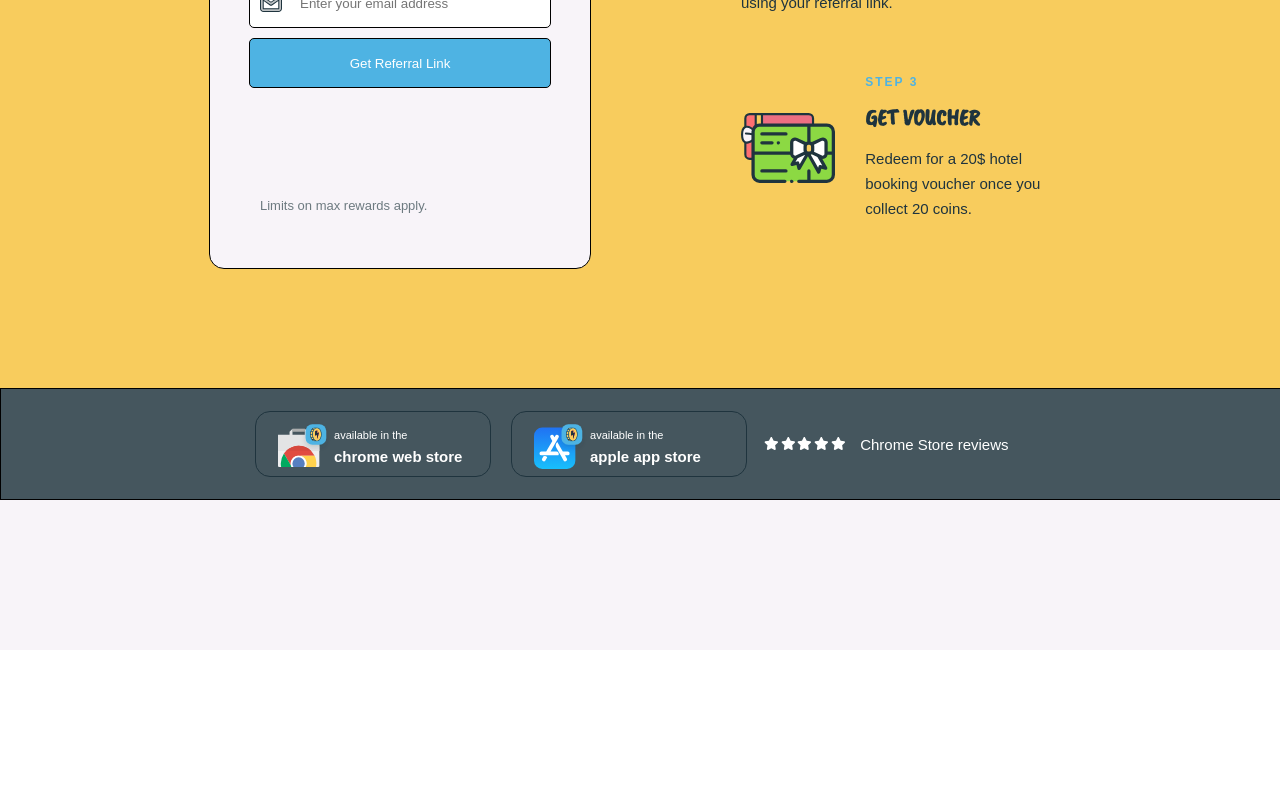
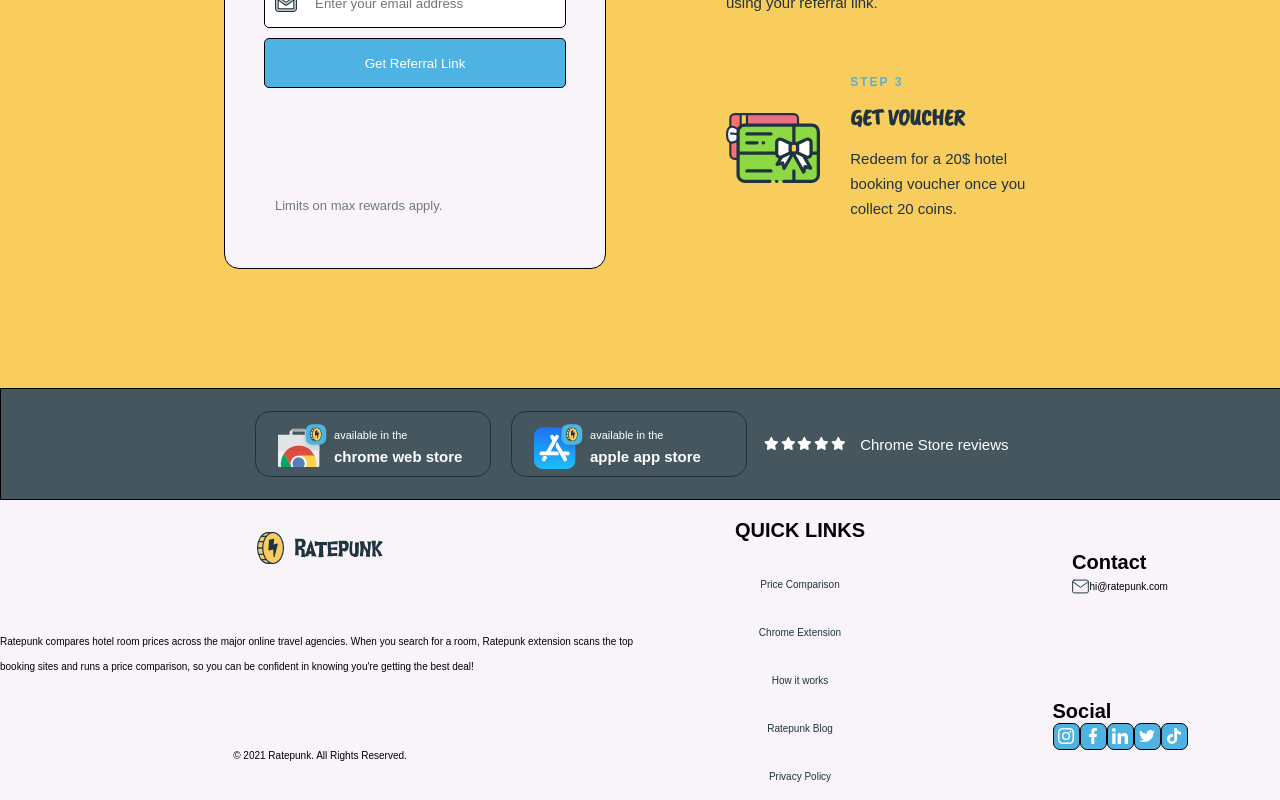
Before and after one commit to scarlatcristian/Landing-Page-RATEPUNK, a React (Vite) app: page / in a window 1280 px wide. Shown: the part 503-1303 px from the top of the page. Before the commit the page ends 1153 px from the top, so only its background shows below. Built offline with nearby package versions, Linux system fonts and the light colour scheme.

Commit message:
added a layout for FooterContact

```diff
--- a/src/components/FooterContact.jsx
+++ b/src/components/FooterContact.jsx
@@ -1,4 +1,74 @@
+/* eslint-disable react/no-unescaped-entities */
 const FooterContact = () => {
-  return <footer></footer>;
+  return (
+    <footer className="footer__contact">
+      <div className="footer__contact--rate-punk">
+        <div className="header__icon">
+          <img src="./src/assets/logo.svg" alt="logo" />
+        </div>
+
+        <p>
+          Ratepunk compares hotel room prices across the major online travel
+          agencies. When you search for a room, Ratepunk extension scans the top
+          booking sites and runs a price comparison, so you can be confident in
+          knowing you're getting the best deal!
+        </p>
+
+        <p>© 2021 Ratepunk. All Rights Reserved.</p>
+      </div>
+
+      <div className="footer__contact--quick-links">
+        <h1>QUICK LINKS</h1>
+
+        <a href="#" className="footer__contact--quick-links--link">
+          Price Comparison
+        </a>
+        <a href="#" className="footer__contact--quick-links--link">
+          Chrome Extension
+        </a>
+        <a href="#" className="footer__contact--quick-links--link">
+          How it works
+        </a>
+        <a href="#" className="footer__contact--quick-links--link">
+          Ratepunk Blog
+        </a>
+        <a href="#" className="footer__contact--quick-links--link">
+          Privacy Policy
+        </a>
+      </div>
+
+      <div className="footer__contact--social-media">
+        <div className="footer__contact--social-media--contact">
+          <h1>Contact</h1>
+          <div className="footer__contact--social-media--email">
+            <img src="./src/assets/email-footer.svg" alt="email" />
+            <p>hi@ratepunk.com</p>
+          </div>
+        </div>
+
+        <div className="footer__contact--social-media--social">
+          <h1>Social</h1>
+
+          <div className="footer__contact--social-media--icons">
+            <div className="footer__contact--social-media--icon">
+              <img src="./src/assets/instagram.svg" alt="instagram" />
+            </div>
+            <div className="footer__contact--social-media--icon">
+              <img src="./src/assets/facebook.svg" alt="facebook" />
+            </div>
+            <div className="footer__contact--social-media--icon">
+              <img src="./src/assets/linkedin.svg" alt="linkedin" />
+            </div>
+            <div className="footer__contact--social-media--icon">
+              <img src="./src/assets/twitter.svg" alt="twitter" />
+            </div>
+            <div className="footer__contact--social-media--icon">
+              <img src="./src/assets/tiktok.svg" alt="tiktok" />
+            </div>
+          </div>
+        </div>
+      </div>
+    </footer>
+  );
 };
 export default FooterContact;
--- a/src/sass/components/_FooterContact.scss
+++ b/src/sass/components/_FooterContact.scss
@@ -1,4 +1,76 @@
-footer {
+.footer__contact {
   background-color: #f8f4f9;
-  height: 15rem;
+  height: 30rem;
+  display: flex;
+  justify-content: space-around;
+  align-items: center;
+
+  &--rate-punk {
+    display: flex;
+    flex-direction: column;
+    justify-content: space-around;
+    align-items: center;
+    height: 100%;
+    width: 50%;
+  }
+
+  &--quick-links {
+    display: flex;
+    flex-direction: column;
+    justify-content: space-around;
+    align-items: center;
+    height: 100%;
+    width: 25%;
+
+    &--link {
+      color: $color-blue-dark;
+      text-decoration: none;
+      transition: color 0.1s ease;
+
+      &:visited {
+        color: $color-blue-dark;
+      }
+
+      &:hover {
+        color: $color-blue-light;
+      }
+    }
+  }
+
+  &--social-media {
+    display: flex;
+    flex-direction: column;
+    justify-content: space-around;
+    align-items: center;
+    height: 100%;
+    width: 25%;
+
+    &--email {
+      display: flex;
+    }
+
+    &--social {
+      display: flex;
+      flex-direction: column;
+    }
+
+    &--icons {
+      display: flex;
+      justify-content: center;
+      align-items: center;
+    }
+
+    &--icon {
+      background-color: $color-blue-light;
+      border: 1px solid $color-black;
+      border-radius: 7px;
+
+      display: flex;
+      justify-content: center;
+      align-items: center;
+
+      height: 2.5rem;
+      width: 2.5rem;
+    }
+  }
 }
--- a/src/sass/components/_MainSectionSteps.scss
+++ b/src/sass/components/_MainSectionSteps.scss
@@ -1,6 +1,6 @@
 .main-section {
   &__steps {
-    margin-left: 5rem;
+    margin-left: 2rem;
     width: 33rem;
     height: 50rem;
     padding: 5rem;
```
Also changed, not shown: 1 other file (tests, documents, lock files or other folders).
